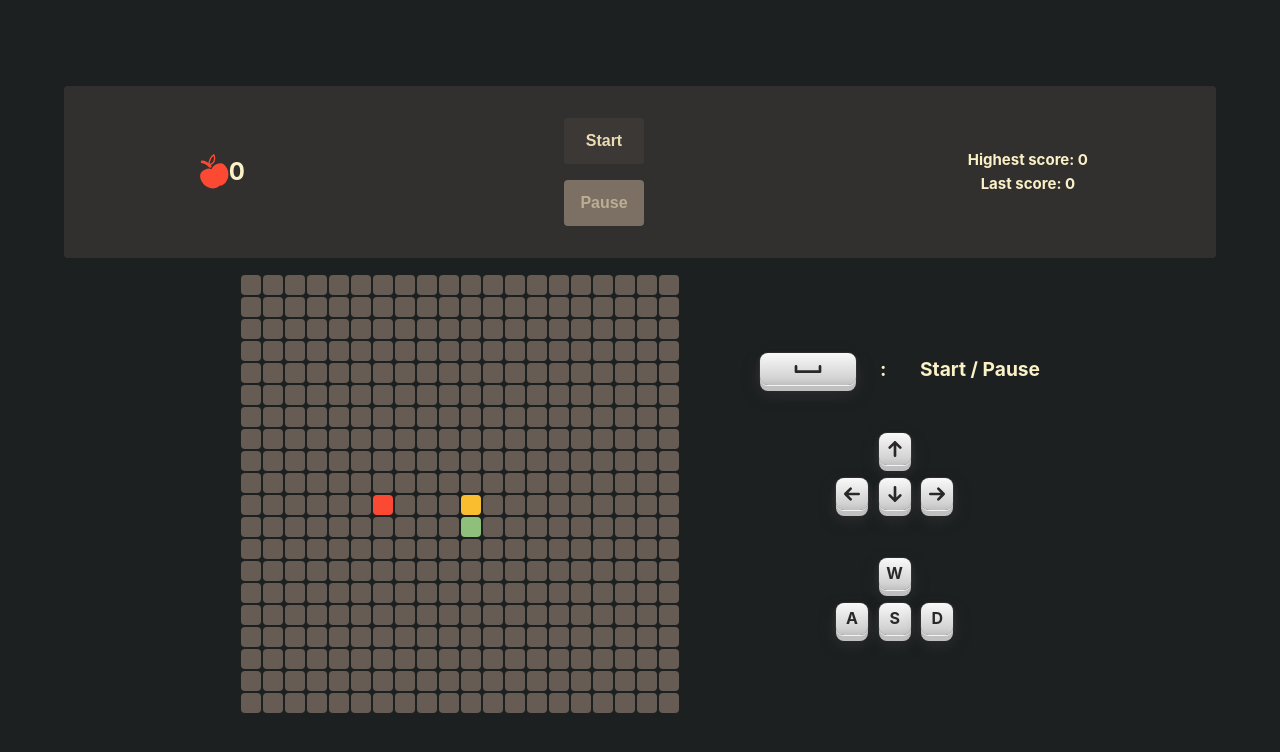
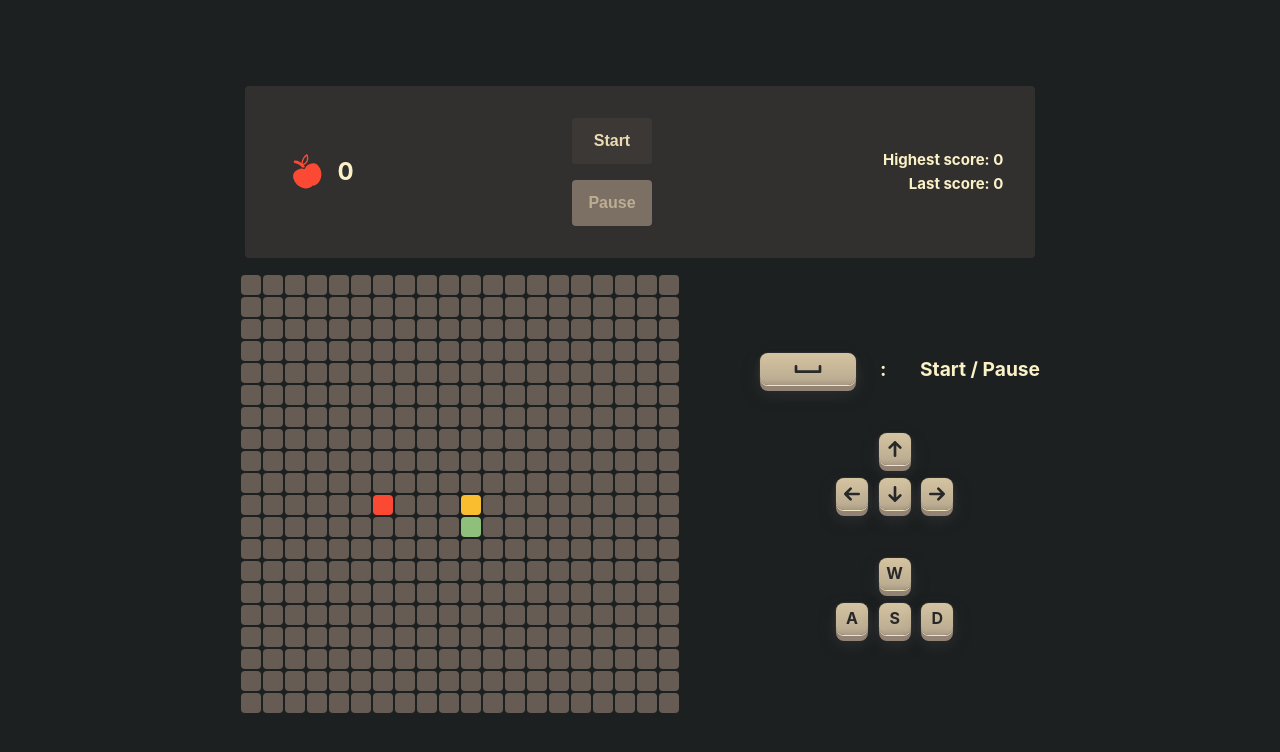
Before and after one commit to JavierPoduje/vue-snake, a Vue app: page / in a window 1280 px wide. Shown: the top 752 px of the page. Built offline with nearby package versions, Linux system fonts and the light colour scheme.

Commit message:
feat: gruvboxisize buttons

```diff
--- a/src/components/GameInstructions.vue
+++ b/src/components/GameInstructions.vue
@@ -199,13 +199,14 @@
       transition: box-shadow 0.3s ease, transform 0.15s ease;
       background: -webkit-linear-gradient(
         top,
-        #f9f9f9 0%,
-        #d2d2d2 80%,
-        #c0c0c0 100%
+        map-get($colors, fg2) 0%,
+        map-get($colors, fg3) 80%,
+        map-get($colors, fg4) 100%
       );
-      box-shadow: 0 0 1px #888, 0 1px 0 #fff, 0 6px 0 #c0c0c0,
-        0 8px 17px rgba(#444, 0.4), 2px 1px 4px rgba(#444, 0.25),
-        -2px 1px 4px rgba(#444, 0.25), 0 9px 16px rgba(#444, 0.1);
+      box-shadow: 0 0 1px map-get($colors, bg4), 0 1px 0 map-get($colors, fg),
+        0 6px 0 map-get($colors, gray), 0 8px 17px rgba(#444, 0.4),
+        2px 1px 4px rgba(#444, 0.25), -2px 1px 4px rgba(#444, 0.25),
+        0 9px 16px rgba(#444, 0.1);
 
       &--arrow_up {
         grid-area: up;
@@ -229,9 +230,10 @@
       }
 
       &--pressed {
-        box-shadow: 0 0 1px #888, 0 1px 0 #fff, 0 4px 0 #c0c0c0,
-          0 2px 35px rgba(#444, 0.3), 2px 2px 4px rgba(#444, 0.25),
-          -2px 2px 4px rgba(#444, 0.25), 0 7px 4px rgba(#444, 0.1);
+        box-shadow: 0 0 1px map-get($colors, bg4), 0 1px 0 map-get($colors, fg),
+          0 4px 0 map-get($colors, gray), 0 2px 35px rgba(#444, 0.3),
+          2px 2px 4px rgba(#444, 0.25), -2px 2px 4px rgba(#444, 0.25),
+          0 7px 4px rgba(#444, 0.1);
         transform: translateY(2px);
       }
     }
--- a/src/components/GameNavbar.vue
+++ b/src/components/GameNavbar.vue
@@ -74,18 +74,19 @@
   @import '../assets/main.scss';
 
   .navbar {
-    padding: 2rem 8rem;
+    padding: 2rem;
     background-color: map-get($colors, bg_s);
     width: 100%;
     display: flex;
     justify-content: space-between;
     border-radius: $radius;
+    max-width: 790.52px;
 
     &__stats {
       display: flex;
       flex-direction: column;
       justify-content: center;
-      align-items: center;
+      align-items: flex-end;
 
       .statsText {
         font-weight: bold;
@@ -95,6 +96,7 @@
         display: flex;
         justify-content: space-between;
         align-items: center;
+        gap: 1rem;
         width: 80%;
         height: 100%;
         font-weight: bold;
```
